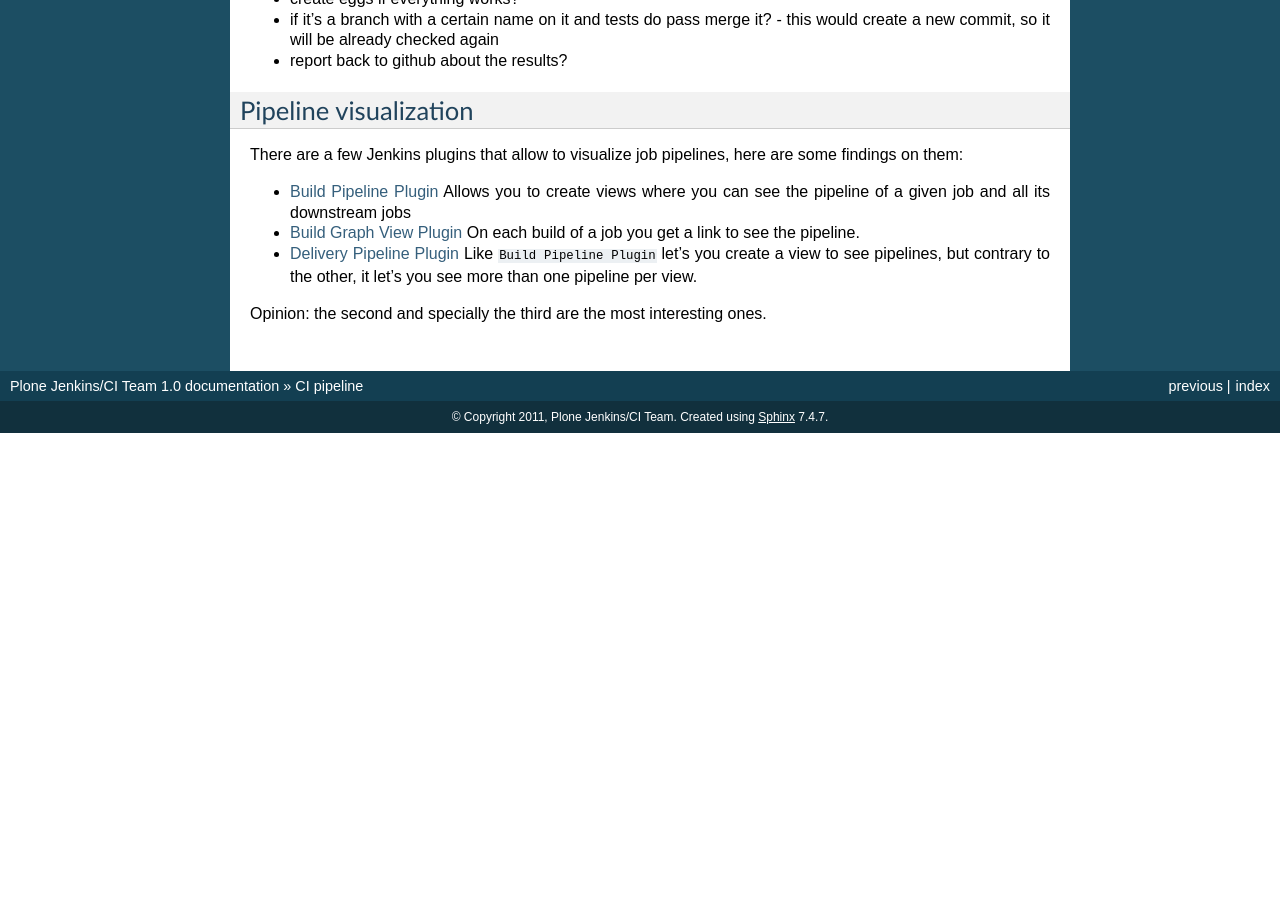
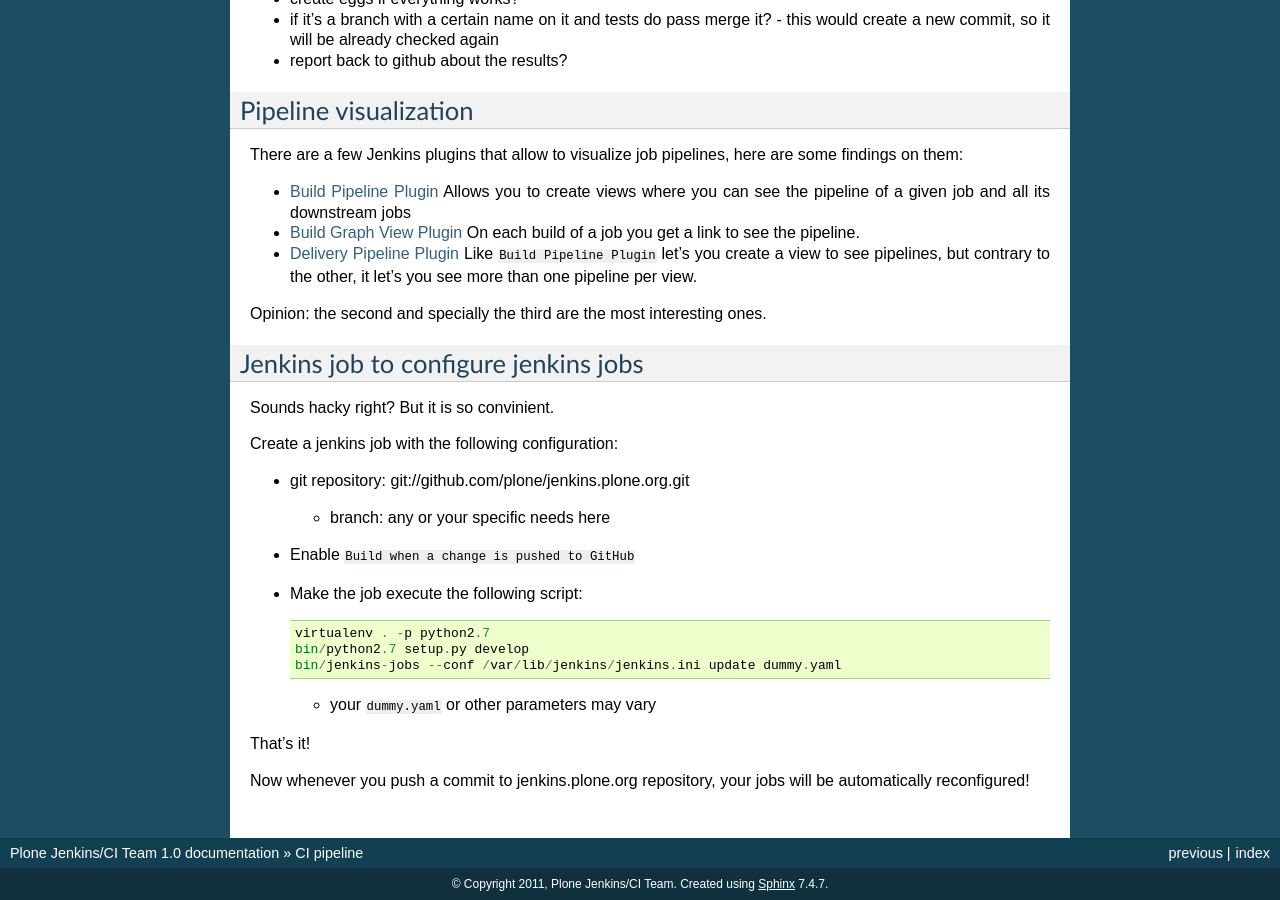
Before and after one commit to plone/jenkins.plone.org, a Sphinx documentation site: the page built from docs/source/future-pipeline.rst, in a window 1280 px wide and 900 px high, scrolled down 1879 px. Built offline with Sphinx 7.4.7, drawn with Linux system fonts in a browser that asks for light colours; before the commit the page ends 2312 px from its top, so only the background shows below that; some of the changed text lies outside the part shown.

Commit message:
Add docs
How to configure a jenkins job that configures jenkins jobs.

```diff
--- a/docs/source/future-pipeline.rst
+++ b/docs/source/future-pipeline.rst
@@ -122,3 +122,31 @@
   but contrary to the other, it let's you see more than one pipeline per view.
 
 Opinion: the second and specially the third are the most interesting ones.
+
+
+Jenkins job to configure jenkins jobs
+=====================================
+
+Sounds hacky right? But it is so convinient.
+
+Create a jenkins job with the following configuration:
+
+- git repository: git://github.com/plone/jenkins.plone.org.git
+
+  - branch: any or your specific needs here
+
+- Enable ``Build when a change is pushed to GitHub``
+
+- Make the job execute the following script::
+
+    virtualenv . -p python2.7
+    bin/python2.7 setup.py develop
+    bin/jenkins-jobs --conf /var/lib/jenkins/jenkins.ini update dummy.yaml
+
+  - your ``dummy.yaml`` or other parameters may vary
+
+
+That's it!
+
+Now whenever you push a commit to jenkins.plone.org repository,
+your jobs will be automatically reconfigured!
```
